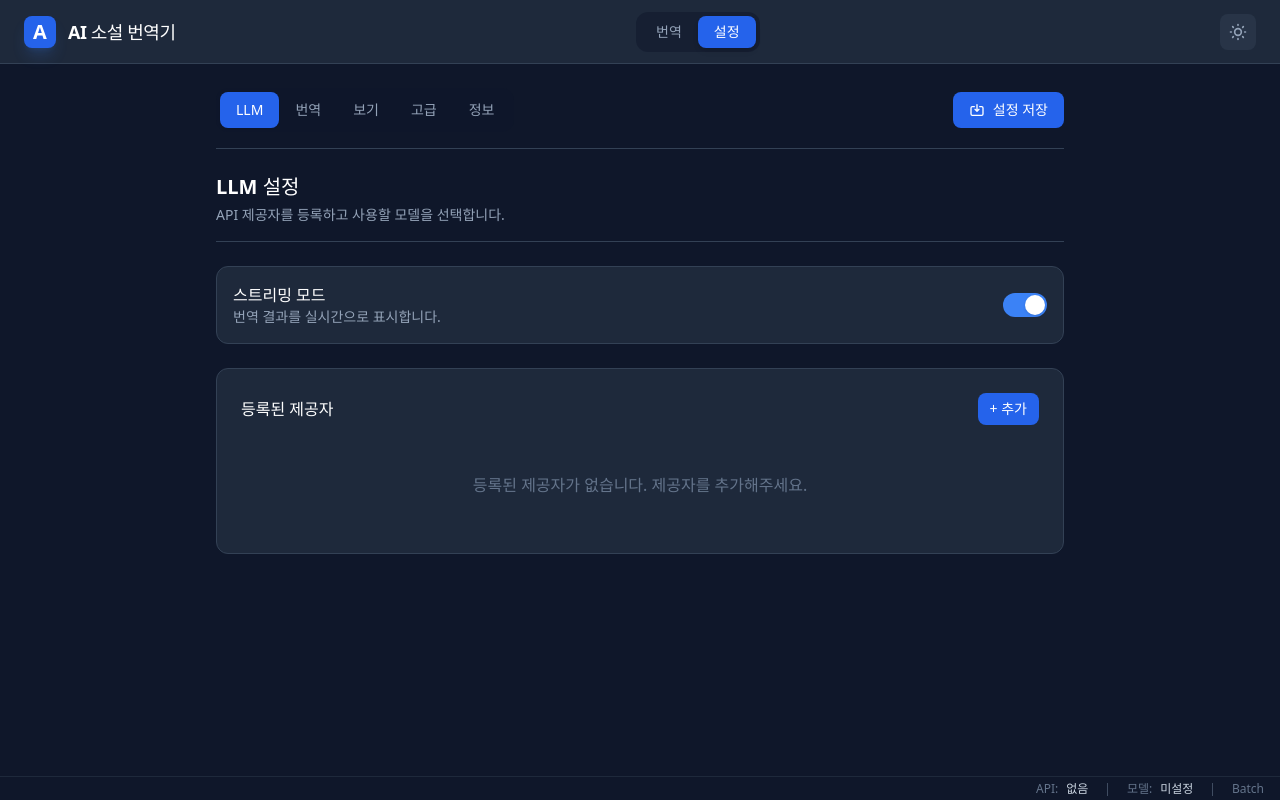
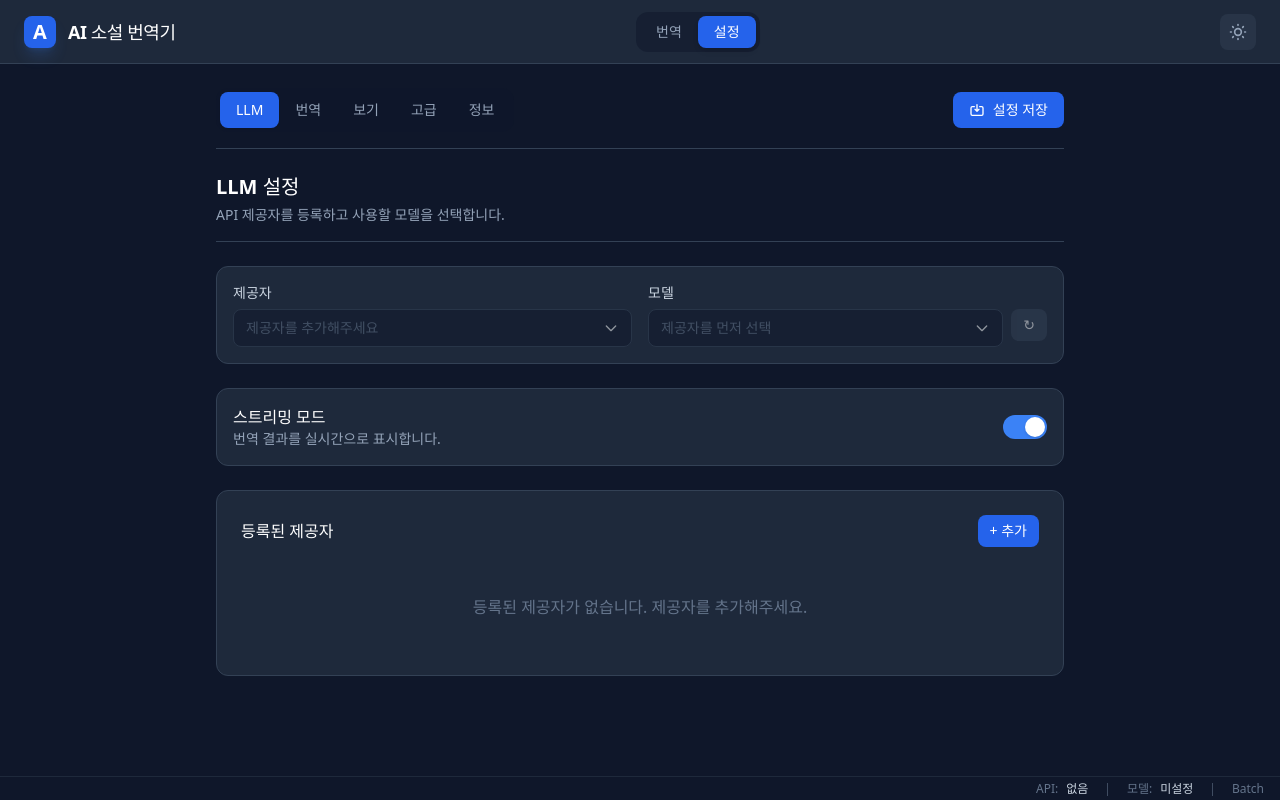
Before and after one commit to azyu/transnovel, a React (Vite) app: page / in a window 1280 px wide. Both pictures are taken after a click on the button "설정". Built offline with nearby package versions, Linux system fonts and the light colour scheme.

Commit message:
feat: move provider and model selectors side by side at top

```diff
--- a/src/components/settings/LLMSettings.tsx
+++ b/src/components/settings/LLMSettings.tsx
@@ -193,6 +193,12 @@ export const LLMSettings = forwardRef((_, ref) => {
     return length.toString();
   };
 
+  const providerOptions = providers.map(p => ({
+    value: p.id,
+    label: p.name,
+    subLabel: p.type,
+  }));
+
   return (
     <div className="space-y-6">
       <div className={`border-b pb-4 ${isDark ? 'border-slate-700' : 'border-slate-200'}`}>
@@ -200,6 +206,54 @@ export const LLMSettings = forwardRef((_, ref) => {
         <p className={`text-sm mt-1 ${isDark ? 'text-slate-400' : 'text-slate-500'}`}>
           API 제공자를 등록하고 사용할 모델을 선택합니다.
         </p>
+      </div>
+
+      <div className={`p-4 rounded-xl border ${isDark ? 'bg-slate-800 border-slate-700' : 'bg-white border-slate-200'}`}>
+        <div className="flex flex-col md:flex-row gap-4">
+          <div className="flex-1">
+            <label className={`block text-sm font-medium mb-1.5 ${isDark ? 'text-slate-300' : 'text-slate-600'}`}>
+              제공자
+            </label>
+            <SearchableSelect
+              options={providerOptions}
+              value={activeProviderId || ''}
+              onChange={handleSelectProvider}
+              placeholder={providers.length === 0 ? '제공자를 추가해주세요' : '제공자 선택...'}
+              disabled={providers.length === 0}
+            />
+          </div>
+          <div className="flex-1">
+            <label className={`block text-sm font-medium mb-1.5 ${isDark ? 'text-slate-300' : 'text-slate-600'}`}>
+              모델
+            </label>
+            <div className="flex gap-2">
+              <div className="flex-1">
+                <SearchableSelect
+                  options={models.map(m => ({
+                    value: m.id,
+                    label: m.name,
+                    subLabel: formatContextLength(m.contextLength),
+                  }))}
+                  value={selectedModel}
+                  onChange={setSelectedModel}
+                  loading={loadingModels}
+                  placeholder={!activeProvider ? '제공자를 먼저 선택' : '모델 검색...'}
+                  disabled={!activeProvider}
+                />
+              </div>
+              <Button
+                variant="secondary"
+                size="sm"
+                onClick={handleRefreshModels}
+                isLoading={loadingModels}
+                disabled={!activeProvider}
+                className="shrink-0 self-start mt-0"
+              >
+                ↻
+              </Button>
+            </div>
+          </div>
+        </div>
       </div>
 
       <div className={`p-4 rounded-xl border ${isDark ? 'bg-slate-800 border-slate-700' : 'bg-white border-slate-200'}`}>
@@ -245,29 +299,6 @@ export const LLMSettings = forwardRef((_, ref) => {
         />
       </div>
 
-      {activeProvider && (
-        <div className={`p-6 rounded-xl border ${isDark ? 'bg-slate-800 border-slate-700' : 'bg-white border-slate-200'}`}>
-          <div className="flex items-center justify-between mb-4">
-            <h3 className={`font-medium ${isDark ? 'text-white' : 'text-slate-900'}`}>모델 선택</h3>
-            <Button variant="secondary" size="sm" onClick={handleRefreshModels} isLoading={loadingModels}>
-              새로고침
-            </Button>
-          </div>
-
-          <SearchableSelect
-            options={models.map(m => ({
-              value: m.id,
-              label: m.name,
-              subLabel: formatContextLength(m.contextLength),
-            }))}
-            value={selectedModel}
-            onChange={setSelectedModel}
-            loading={loadingModels}
-            placeholder="모델 검색..."
-          />
-        </div>
-      )}
-
       <ProviderModal
         isOpen={modalOpen}
         onClose={() => setModalOpen(false)}
```
